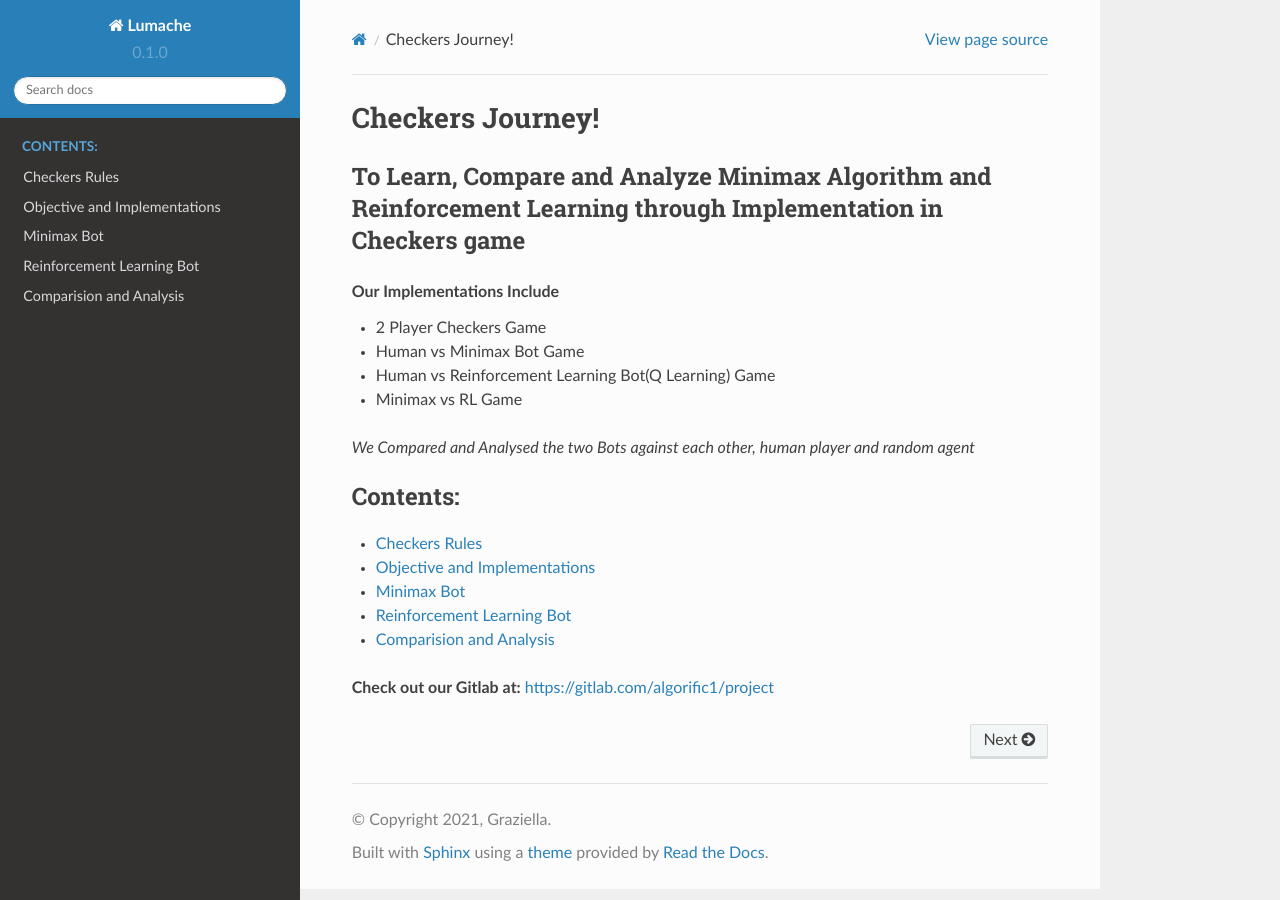
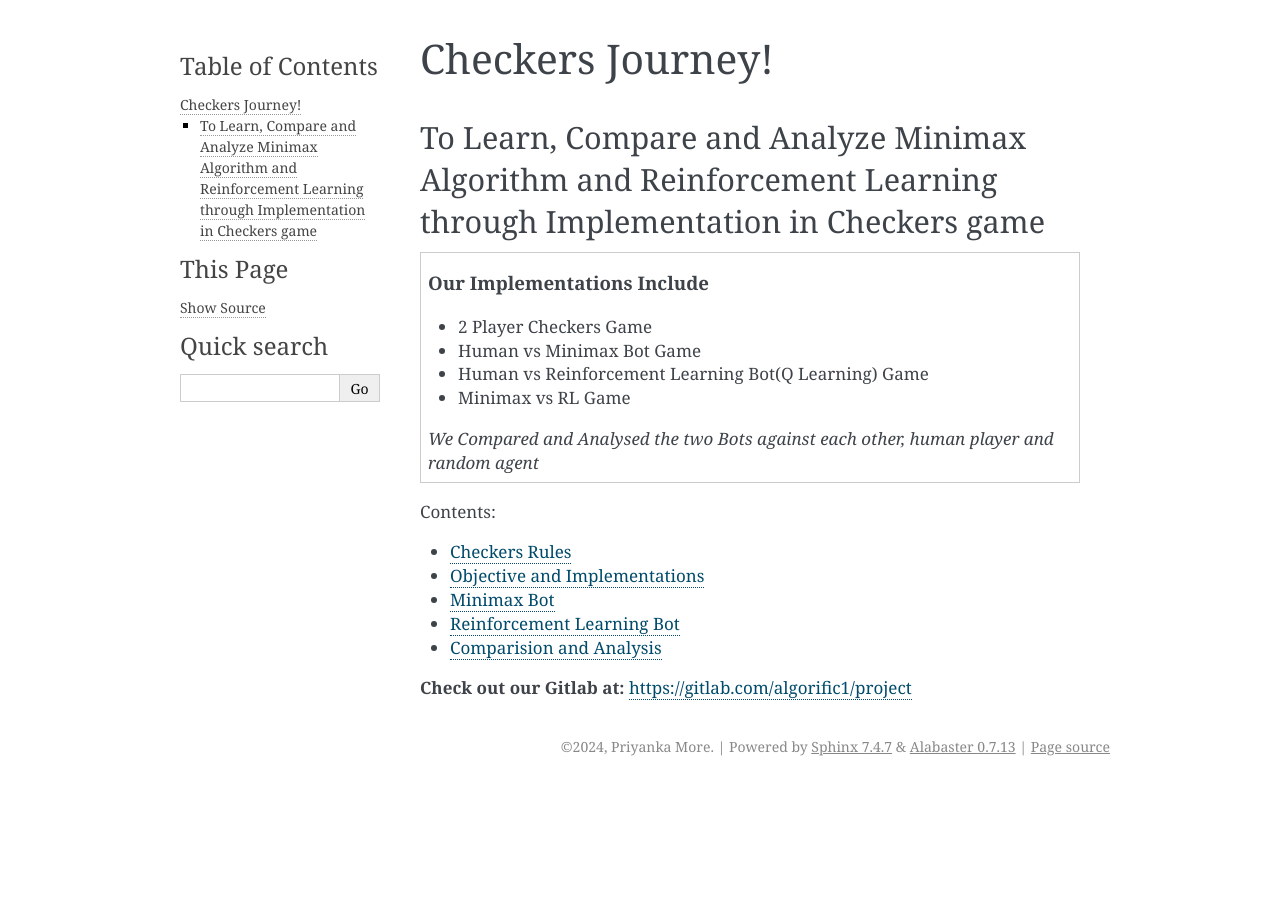
Before and after one commit to 112315145/checkers, a Sphinx documentation site: the page built from docs/source/index.rst, in a window 1280 px wide. Built offline with Sphinx 7.4.7, drawn with Linux system fonts in a browser that asks for light colours; some of the changed lines change nothing that is shown.

Commit message:
Add files via upload

```diff
--- a/docs/source/conf.py
+++ b/docs/source/conf.py
@@ -1,35 +1,52 @@
 # Configuration file for the Sphinx documentation builder.
+#
+# This file only contains a selection of the most common options. For a full
+# list see the documentation:
+# https://www.sphinx-doc.org/en/master/usage/configuration.html
 
-# -- Project information
+# -- Path setup --------------------------------------------------------------
 
-project = 'Lumache'
-copyright = '2021, Graziella'
-author = 'Graziella'
+# If extensions (or modules to document with autodoc) are in another directory,
+# add these directories to sys.path here. If the directory is relative to the
+# documentation root, use os.path.abspath to make it absolute, like shown here.
+#
+# import os
+# import sys
+# sys.path.insert(0, os.path.abspath('.'))
 
-release = '0.1'
-version = '0.1.0'
 
-# -- General configuration
+# -- Project information -----------------------------------------------------
 
+project = 'Checkers'
+copyright = '2024, Priyanka More'
+author = 'Priyanka More'
+
+
+# -- General configuration ---------------------------------------------------
+
+# Add any Sphinx extension module names here, as strings. They can be
+# extensions coming with Sphinx (named 'sphinx.ext.*') or your custom
+# ones.
 extensions = [
-    'sphinx.ext.duration',
-    'sphinx.ext.doctest',
-    'sphinx.ext.autodoc',
-    'sphinx.ext.autosummary',
-    'sphinx.ext.intersphinx',
 ]
 
-intersphinx_mapping = {
-    'python': ('https://docs.python.org/3/', None),
-    'sphinx': ('https://www.sphinx-doc.org/en/master/', None),
-}
-intersphinx_disabled_domains = ['std']
-
+# Add any paths that contain templates here, relative to this directory.
 templates_path = ['_templates']
 
-# -- Options for HTML output
+# List of patterns, relative to source directory, that match files and
+# directories to ignore when looking for source files.
+# This pattern also affects html_static_path and html_extra_path.
+exclude_patterns = []
 
-html_theme = 'sphinx_rtd_theme'
 
-# -- Options for EPUB output
-epub_show_urls = 'footnote'
+# -- Options for HTML output -------------------------------------------------
+
+# The theme to use for HTML and HTML Help pages.  See the documentation for
+# a list of builtin themes.
+#
+html_theme = 'alabaster'
+
+# Add any paths that contain custom static files (such as style sheets) here,
+# relative to this directory. They are copied after the builtin static files,
+# so a file named "default.css" will overwrite the builtin "default.css".
+html_static_path = ['_static']
```
